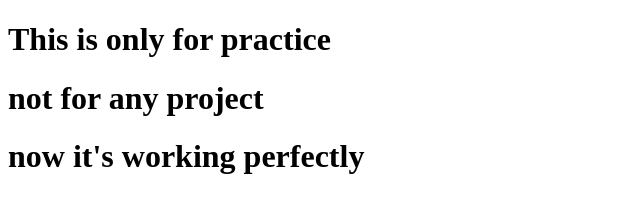
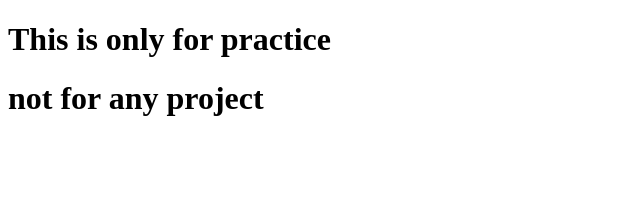
Before and after one commit to ranasanyam/prac, a plain HTML site: page index.html in a window 1280 px wide. Shown: the whole page, without its empty margins (0-640 px from the left). Drawn offline with Linux system fonts and the light colour scheme.

Commit message:
saved changes

```diff
--- a/index.html
+++ b/index.html
@@ -6,6 +6,5 @@
 <body>
 	<h1>This is only for practice</h1>
 	<h1>not for any project</h1>
-	<h1>now it's working perfectly</h1>
 </body>
 </html>
```
